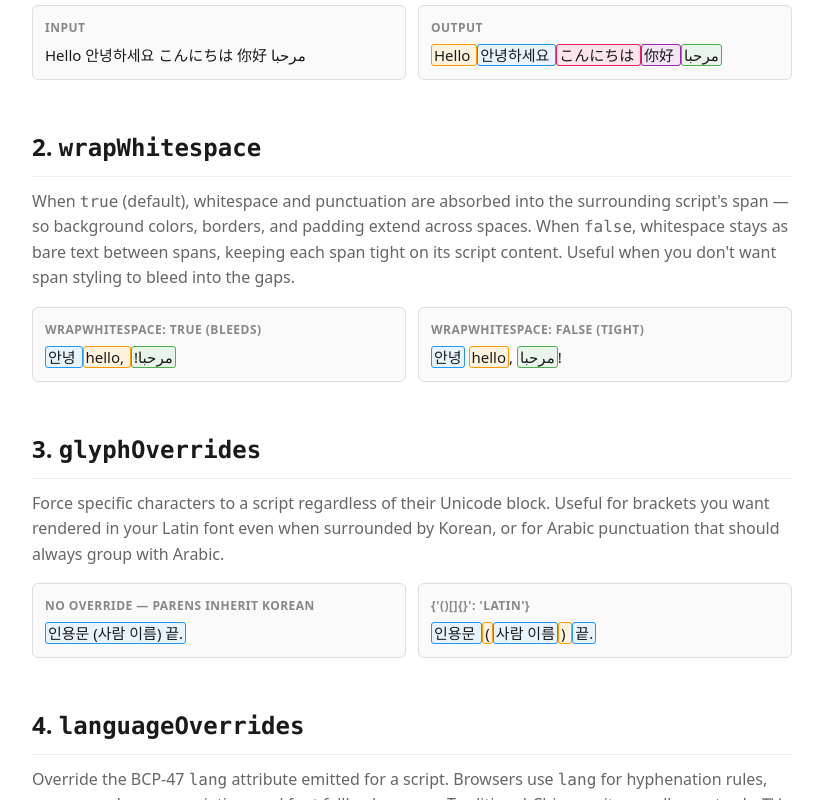
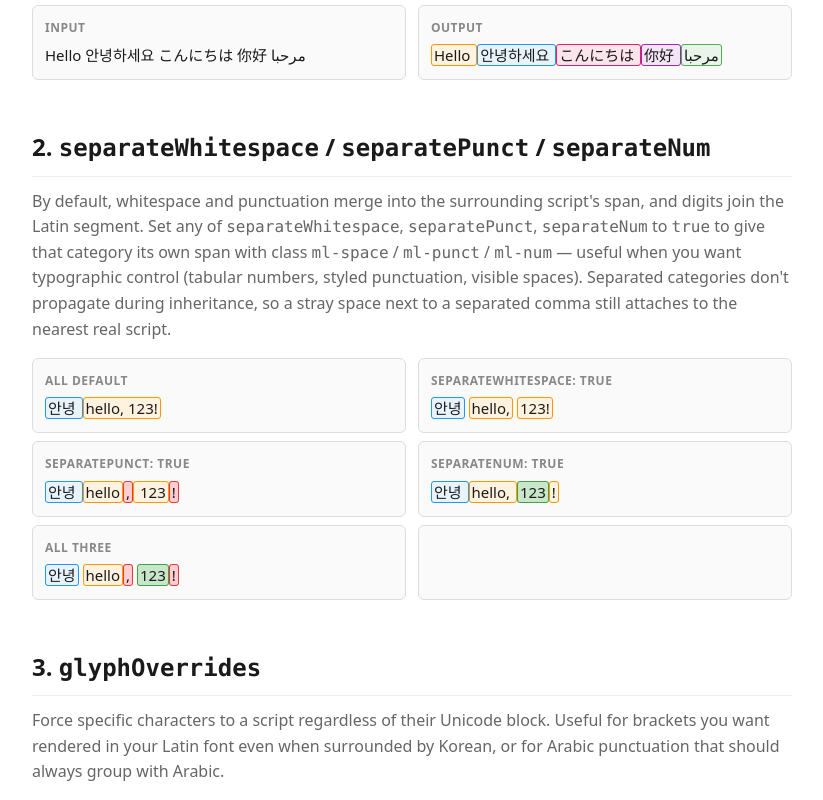
Before and after one commit to multilingualjs/multilingual.js, a plain HTML site: page examples.html in a window 1280 px wide. Shown: the part 599-1399 px from the top of the page, without its empty margins (228-1051 px from the left). Drawn offline with Linux system fonts and the light colour scheme.

Commit message:
Replace wrapWhitespace with three category-separation flags
User reframed the semantics: the option isn't about visual bleed —
it's about typographic control of three independent character
categories. Whitespace, punctuation, and digits each have distinct
use cases (visible spaces / styled punct / tabular numbers) and
should be controlled independently.

Dropped wrapWhitespace. Added three booleans, all default false:
  - separateWhitespace → data-script="whitespace", class="ml-space"
  - separatePunct      → data-script="punctuation", class="ml-punct"
  - separateNum        → data-script="number", class="ml-num"

Inheritance rule: separated category-pseudo-scripts do not propagate
during prev-fill / next-fill. A CATEGORY_SCRIPTS set is consulted so
that an unseparated space adjacent to a separated comma inherits the
nearest *real* script (latin/korean/etc.) instead of being pulled
into the punct span. Example: "한국어, 좋아요" with separatePunct:true
produces <ko>한국어</ko><punct>,</punct><ko> 좋아요</ko> — the
post-comma space stays Korean.

lang attribute is omitted for category-pseudo-scripts (they aren't
languages). scriptToLang returns undefined for them, and wrapSegments
now skips emitting `lang=""` when undefined.

Digit handling moved out of detectScript's implicit fallback into
explicit \p{N} matching in segmentText. Cleaner than relying on
"digits don't match any script pattern so they fall through to latin."

examples.html section 2 rewritten as a four-cell grid showing default
vs each flag individually vs all three together.

multilingual.js: 268 → 278 (+10) — net gain from the explicit digit
branch and the CATEGORY_SCRIPTS guard, but the orthogonality is worth
it.

Co-Authored-By: Claude Opus 4.7 (1M context) <noreply@anthropic.com>

```diff
--- a/examples.html
+++ b/examples.html
@@ -60,6 +60,11 @@
         .ml-ja { background: #fce4ec; padding: 0 2px; border-radius: 3px; border: 1px solid #e91e63; }
         .ml-zh { background: #f3e5f5; padding: 0 2px; border-radius: 3px; border: 1px solid #9c27b0; }
         .ml-ar { background: #e8f5e8; padding: 0 2px; border-radius: 3px; border: 1px solid #4caf50; direction: rtl; unicode-bidi: embed; }
+
+        /* Category styling (used only in the separation example) */
+        .ml-space { outline: 1px dotted #999; min-width: 0.4em; display: inline-block; }
+        .ml-punct { background: #ffcdd2; border-radius: 3px; padding: 0 2px; border: 1px solid #e53935; }
+        .ml-num   { background: #c8e6c9; border-radius: 3px; padding: 0 2px; border: 1px solid #43a047; font-variant-numeric: tabular-nums; }
     </style>
 </head>
 <body>
@@ -85,12 +90,20 @@ Multilingual.wrap('#content', { /* per-call config */ });</code></pre>
     </div>
 </div>
 
-<h2>2. <code>wrapWhitespace</code></h2>
-<p class="lead">When <code>true</code> (default), whitespace and punctuation are absorbed into the surrounding script's span — so background colors, borders, and padding extend across spaces. When <code>false</code>, whitespace stays as bare text between spans, keeping each span tight on its script content. Useful when you don't want span styling to bleed into the gaps.</p>
+<h2>2. <code>separateWhitespace</code> / <code>separatePunct</code> / <code>separateNum</code></h2>
+<p class="lead">By default, whitespace and punctuation merge into the surrounding script's span, and digits join the Latin segment. Set any of <code>separateWhitespace</code>, <code>separatePunct</code>, <code>separateNum</code> to <code>true</code> to give that category its own span with class <code>ml-space</code> / <code>ml-punct</code> / <code>ml-num</code> — useful when you want typographic control (tabular numbers, styled punctuation, visible spaces). Separated categories don't propagate during inheritance, so a stray space next to a separated comma still attaches to the nearest real script.</p>
 <div class="example">
     <div class="row">
-        <div class="col"><div class="label">wrapWhitespace: true (bleeds)</div><div id="e2-true">안녕 hello, مرحبا!</div></div>
-        <div class="col"><div class="label">wrapWhitespace: false (tight)</div><div id="e2-false">안녕 hello, مرحبا!</div></div>
+        <div class="col"><div class="label">all default</div><div id="e2-default">안녕 hello, 123!</div></div>
+        <div class="col"><div class="label">separateWhitespace: true</div><div id="e2-ws">안녕 hello, 123!</div></div>
+    </div>
+    <div class="row">
+        <div class="col"><div class="label">separatePunct: true</div><div id="e2-punct">안녕 hello, 123!</div></div>
+        <div class="col"><div class="label">separateNum: true</div><div id="e2-num">안녕 hello, 123!</div></div>
+    </div>
+    <div class="row">
+        <div class="col"><div class="label">all three</div><div id="e2-all">안녕 hello, 123!</div></div>
+        <div class="col"></div>
     </div>
 </div>
 
@@ -133,8 +146,11 @@ Multilingual.wrap('#content', { /* per-call config */ });</code></pre>
 <script>
     Multilingual.wrap('#e1-out');
 
-    Multilingual.wrap('#e2-true',  { wrapWhitespace: true });
-    Multilingual.wrap('#e2-false', { wrapWhitespace: false });
+    Multilingual.wrap('#e2-default');
+    Multilingual.wrap('#e2-ws',    { separateWhitespace: true });
+    Multilingual.wrap('#e2-punct', { separatePunct: true });
+    Multilingual.wrap('#e2-num',   { separateNum: true });
+    Multilingual.wrap('#e2-all',   { separateWhitespace: true, separatePunct: true, separateNum: true });
 
     Multilingual.wrap('#e3-off');
     Multilingual.wrap('#e3-on', { glyphOverrides: { '()[]{}': 'latin' } });
--- a/multilingual.js
+++ b/multilingual.js
@@ -10,10 +10,16 @@ const DEFAULT_CONFIG = {
     selector: 'body',
     delay: 100,
 
-    // When true, whitespace and punctuation are absorbed into the surrounding
-    // script's span. When false, they remain as bare text between spans —
-    // useful for tight visual styling (avoids background/border bleed into spaces).
-    wrapWhitespace: true,
+    // When false (default), whitespace / punctuation / digits merge into the
+    // surrounding script's span. Set any of these true to give that category
+    // its own segment with its own class (ml-space / ml-punct / ml-num) —
+    // useful for typographic control (tabular numbers, styled punctuation,
+    // visible spaces, etc.). Separated categories don't participate in
+    // inheritance: e.g. with separatePunct on, the space in "Hello, world"
+    // inherits the nearest real script (latin), not the punct script.
+    separateWhitespace: false,
+    separatePunct: false,
+    separateNum: false,
 
     // Force specific characters to a script. Examples:
     //   '()[]{}': 'latin',  '،؛؟': 'arabic',  '。、': 'japanese'
@@ -48,6 +54,10 @@ const SCRIPT_PATTERNS = {
     devanagari: /\p{Script=Devanagari}/u,
     latin:      /\p{Script=Latin}/u,
 };
+
+// Category-pseudo-scripts. Excluded from inheritance propagation so that, e.g.,
+// a separated punct segment doesn't bleed its script onto adjacent whitespace.
+const CATEGORY_SCRIPTS = new Set(['whitespace', 'punctuation', 'number']);
 
 class Multilingual {
     constructor(config = {}) {
@@ -84,7 +94,10 @@ class Multilingual {
             greek: 'ml-el',
             hebrew: 'ml-he',
             thai: 'ml-th',
-            devanagari: 'ml-hi'
+            devanagari: 'ml-hi',
+            whitespace:  'ml-space',
+            punctuation: 'ml-punct',
+            number:      'ml-num',
         };
 
         // Build glyph override map
@@ -115,40 +128,42 @@ class Multilingual {
     /**
      * Split text into segments by writing system.
      *
-     *   1. Tag every char with a script. Whitespace/punctuation without an
-     *      explicit glyph override gets `null` (neutral).
-     *   2. If `wrapWhitespace`, neutrals adopt the nearest neighbor script —
-     *      prefer the previous char, fall back to the next. (Otherwise neutrals
-     *      stay `null` and end up as bare text between spans.)
+     *   1. Tag every char. Whitespace / punctuation / digits get either their
+     *      category-script (if separated) or `null` (inheritable). Letters get
+     *      their detected script.
+     *   2. Fill nulls by inheriting the nearest *real* script (skipping over
+     *      separated category-scripts so they don't bleed onto neighbors).
+     *      Leading-only nulls fall back to 'latin'.
      *   3. Group consecutive same-script chars into segments.
      */
     segmentText(text) {
+        const { separateWhitespace, separatePunct, separateNum } = this.config;
+
         const tagged = [...text].map(char => {
             if (this.glyphOverrideMap[char]) return { char, script: this.glyphOverrideMap[char] };
-            if (/[\s\p{P}]/u.test(char)) return { char, script: null };
+            if (/\s/u.test(char))     return { char, script: separateWhitespace ? 'whitespace'  : null };
+            if (/\p{P}/u.test(char))  return { char, script: separatePunct      ? 'punctuation' : null };
+            if (/\p{N}/u.test(char))  return { char, script: separateNum        ? 'number'      : 'latin' };
             return { char, script: this.detectScript(char) };
         });
 
-        if (this.config.wrapWhitespace) {
-            let prev = null;
-            for (const t of tagged) {
-                if (t.script !== null) prev = t.script;
-                else if (prev) t.script = prev;
-            }
-            let next = null;
-            for (let i = tagged.length - 1; i >= 0; i--) {
-                if (tagged[i].script !== null) next = tagged[i].script;
-                else tagged[i].script = next ?? 'latin';
-            }
+        let prev = null;
+        for (const t of tagged) {
+            if (t.script === null) { if (prev) t.script = prev; }
+            else if (!CATEGORY_SCRIPTS.has(t.script)) prev = t.script;
+        }
+        let next = null;
+        for (let i = tagged.length - 1; i >= 0; i--) {
+            if (tagged[i].script === null) tagged[i].script = next ?? 'latin';
+            else if (!CATEGORY_SCRIPTS.has(tagged[i].script)) next = tagged[i].script;
         }
 
         const segments = [];
         for (const { char, script } of tagged) {
             const last = segments[segments.length - 1];
             if (last && last.script === script) last.text += char;
-            else segments.push({ text: char, script, lang: script ? this.scriptToLang[script] : null });
+            else segments.push({ text: char, script });
         }
-
         return segments;
     }
 
@@ -156,12 +171,14 @@ class Multilingual {
      * Wrap text segments with spans
      */
     wrapSegments(segments) {
-        return segments.map(({ text, script, lang }) => {
-            // Neutral (null script) or whitespace-only segments emit as bare text.
-            if (!script || !text.trim()) return text;
+        return segments.map(({ text, script }) => {
+            // Whitespace-only segments emit as bare text.
+            if (!text.trim()) return text;
+            const lang = this.scriptToLang[script];
             const cls = this.config.useShortNames ? this.scriptToShortClass[script] : null;
-            const classAttr = cls ? ` class="${cls}"` : '';
-            return `<span lang="${lang}" data-script="${script}"${classAttr}>${text}</span>`;
+            const langAttr  = lang ? ` lang="${lang}"` : '';
+            const classAttr = cls  ? ` class="${cls}"` : '';
+            return `<span${langAttr} data-script="${script}"${classAttr}>${text}</span>`;
         }).join('');
     }
 
```
Also changed, not shown: AGENTS.md (+12 -7 lines), README.md.
